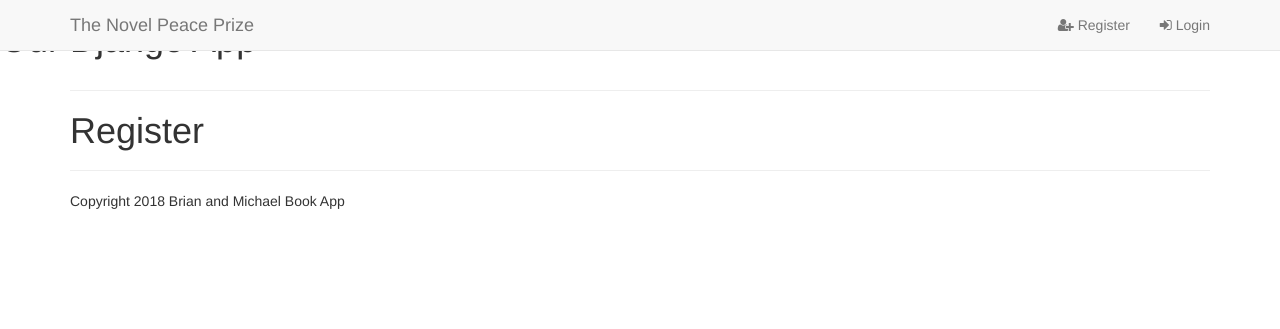
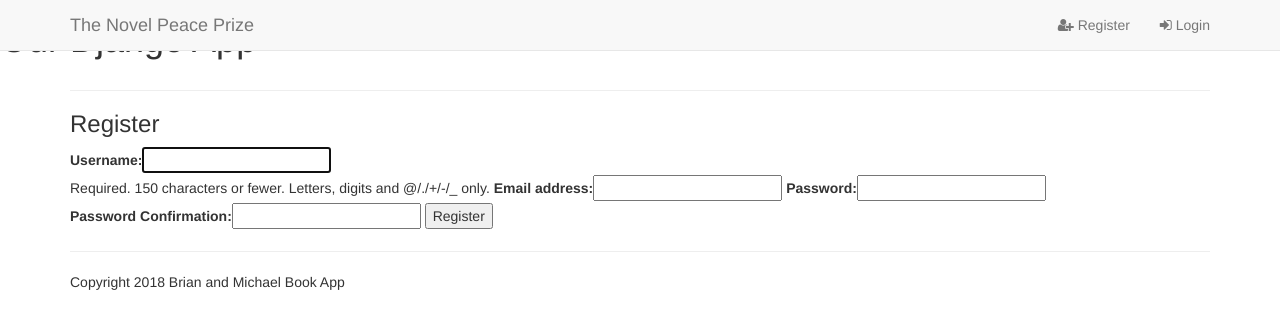
Before and after one commit to mparkcode/django-books, a Django app: page /accounts/register in a window 1280 px wide. Shown: the top 329 px of the page. Run offline with Django 3.2, Linux system fonts and the light colour scheme; some libraries are stand-ins or nearby versions.

Commit message:
Added forms

```diff
--- /dev/null
+++ b/accounts/forms.py
@@ -0,0 +1,42 @@
+from django import forms
+from django.contrib.auth.forms import UserCreationForm
+from django.contrib.auth.models import User
+from django.core.exceptions import ValidationError
+
+class UserLoginForm(forms.Form):
+    """
+    Used by the user to enter login credentials
+    """
+    username = forms.CharField()
+    password = forms.CharField(widget=forms.PasswordInput)
+
+
+class UserRegistrationForm(UserCreationForm):
+    """
+    Used by the user to sign up with the website
+    """
+    password1 = forms.CharField(label='Password', widget=forms.PasswordInput)
+    password2 = forms.CharField(
+        label='Password Confirmation',
+        widget=forms.PasswordInput
+    )
+
+    class Meta:
+        model = User
+        fields = ['username', 'email', 'password1', 'password2']
+
+    def clean_email(self):
+        email = self.cleaned_data.get('email')
+        username = self.cleaned_data.get('username')
+        if User.objects.filter(email=email).exclude(username=username):
+            raise forms.ValidationError(u'Email addresses must be unique.')
+        return email
+
+    def clean_password2(self):
+        password1 = self.cleaned_data.get('password1')
+        password2 = self.cleaned_data.get('password2')
+
+        if password1 != password2:
+            raise ValidationError("Passwords do not match")
+
+        return password2
--- a/accounts/templates/accounts/register.html
+++ b/accounts/templates/accounts/register.html
@@ -1,5 +1,13 @@
-{% extends 'base.html'%}
+{% extends 'base.html' %}
+{% load bootstrap_tags %}
+{% block content %}
 
-{% block content%}
-<h1>Register</h1>
-{% endblock content %}
+<h3>Register</h3>
+
+<form method="POST">
+    {% csrf_token %}
+    {{form | as_bootstrap}}
+    <input type="submit" value="Register"/>
+</form>
+
+{% endblock content%}
--- a/accounts/views.py
+++ b/accounts/views.py
@@ -1,10 +1,47 @@
-from django.shortcuts import render
-
+from django.shortcuts import render, redirect
+from django.contrib import auth
+from django.contrib.auth import authenticate
+from .forms import UserLoginForm, UserRegistrationForm
 
 
 # Create your views here.
 def login(request):
-    return render(request, "accounts/login.html")
+    if request.method == "POST":
+        login_form = UserLoginForm(request.POST)
+        if login_form.is_valid():
+            u = login_form.cleaned_data['username']
+            p = login_form.cleaned_data['password']
+            user = authenticate(username=u, password=p)
+
+            if user is not None:
+                auth.login(request, user)
+                return redirect("/")
+            else:
+                login_form.add_error(None, "Your username or password are incorrect")
+    else:
+        login_form = UserLoginForm()
+
+    return render(request, 'accounts/login.html', {'form': login_form})
+
+
 
 def register(request):
-    return render(request, "accounts/register.html")
+    if request.method=="POST":
+        registration_form = UserRegistrationForm(request.POST)
+        if registration_form.is_valid():
+            registration_form.save()
+
+            u = registration_form.cleaned_data['username']
+            p = registration_form.cleaned_data['password1']
+            user = authenticate(username=u, password=p)
+
+            if user is not None:
+                auth.login(request, user)
+                return redirect("/")
+            else:
+                registration_form.add_error(None, "Can't log in now, try later.")
+    else:
+        registration_form = UserRegistrationForm()
+
+
+    return render(request, 'accounts/register.html', {'form': registration_form})
--- a/djangobooks/settings.py
+++ b/djangobooks/settings.py
@@ -37,6 +37,7 @@ INSTALLED_APPS = [
     'django.contrib.sessions',
     'django.contrib.messages',
     'django.contrib.staticfiles',
+    'django_forms_bootstrap',
     'books',
     'accounts'
 ]
```
Also changed, not shown: accounts/templates/accounts/login.html (+12 -1 lines).
